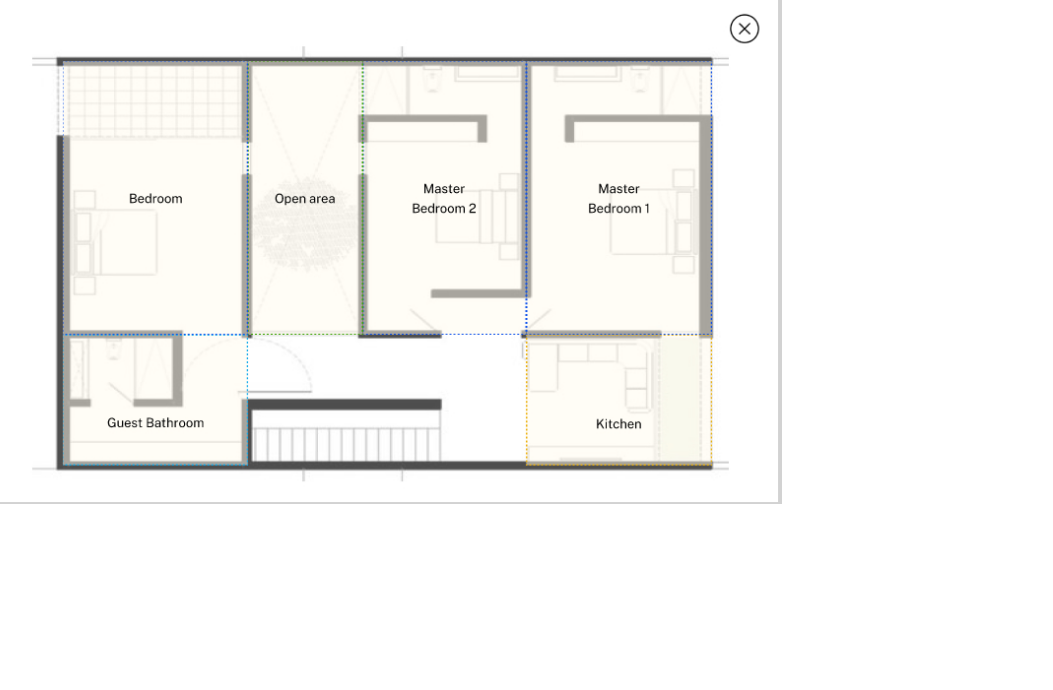
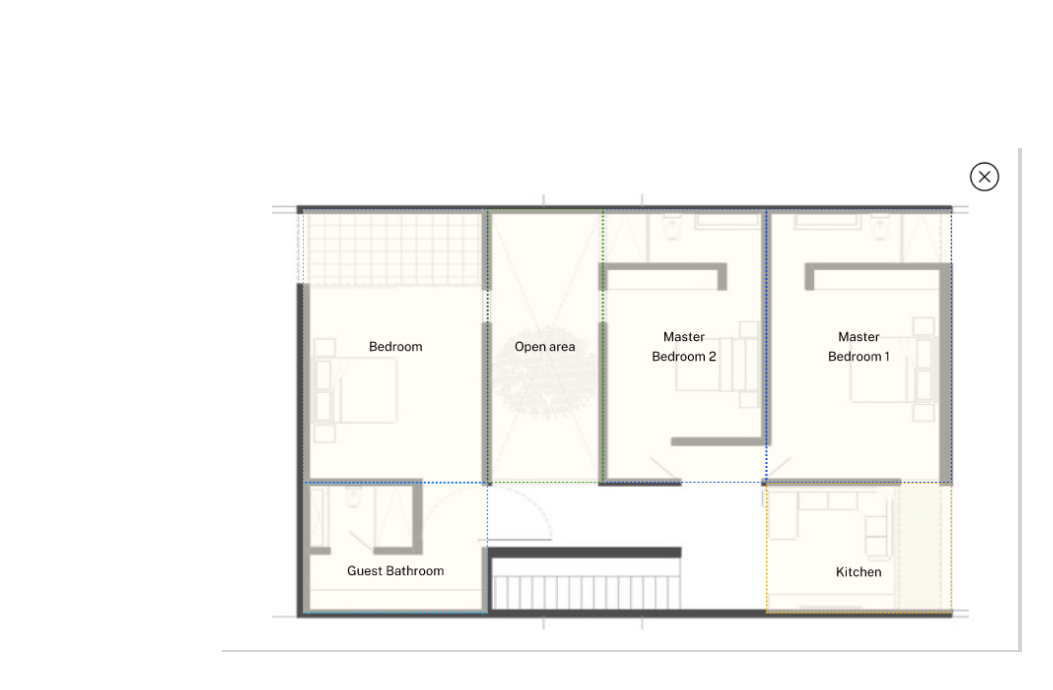
Before and after one commit to Indivillage-Balgakot-Training/House-Project, a Next.js app: page /layout in a window 1280 px wide. Shown: the top 690 px of the page, without its empty margins (18-1071 px from the left). Built offline with nearby package versions, Linux system fonts and the light colour scheme.

Commit message:
layout updated

```diff
--- a/src/app/layout/page.tsx
+++ b/src/app/layout/page.tsx
@@ -11,7 +11,6 @@ interface ImageMapComponentProps {
 const ImageMapComponent: React.FC<ImageMapComponentProps> = ({ houseType }) => {
   const [hoveredArea, setHoveredArea] = useState<string | null>(null);
   const router = useRouter();
-
 
   const handleMouseEnter = (area: string) => {
     setHoveredArea(area);
@@ -54,6 +53,7 @@ const ImageMapComponent: React.FC<ImageMapComponentProps> = ({ houseType }) => {
   };
 
   return (
+    <div className="flex items-center justify-center h-screen">
       <div className="relative">
         <Image
           src="/image2.jpg"
@@ -103,7 +103,6 @@ const ImageMapComponent: React.FC<ImageMapComponentProps> = ({ houseType }) => {
           onClick={() => handleClick('masterBedroom1')}
           style={{ left: '551px', top: '59px', width: '180px', height: '280px', zIndex: 10 }}
         />
-
         <div
           className={`absolute ${hoveredArea === 'guestBathroom' ? 'bg-purple-500 opacity-50' : 'opacity-0'} transition-opacity duration-300`}
           onMouseEnter={() => handleMouseEnter('guestBathroom')}
@@ -111,8 +110,6 @@ const ImageMapComponent: React.FC<ImageMapComponentProps> = ({ houseType }) => {
           onClick={() => handleClick('guestBathroom')}
           style={{ left: '80px', top: '337px', width: '189px', height: '134px', zIndex: 10 }}
         />
-
-      {/* Example of a clickable area for the kitchen */}
         <div
           className={`absolute ${hoveredArea === 'kitchen' ? 'bg-orange-500 opacity-50' : 'opacity-0'} transition-opacity duration-300`}
           onMouseEnter={() => handleMouseEnter('kitchen')}
@@ -120,9 +117,7 @@ const ImageMapComponent: React.FC<ImageMapComponentProps> = ({ houseType }) => {
           onClick={() => handleClick('kitchen')}
           style={{ left: '552px', top: '341px', width: '180px', height: '131px', zIndex: 10 }}
         />
-
-
-
+      </div>
     </div>
   );
 };
```
Lines whose indentation alone changed are shown as unchanged.
